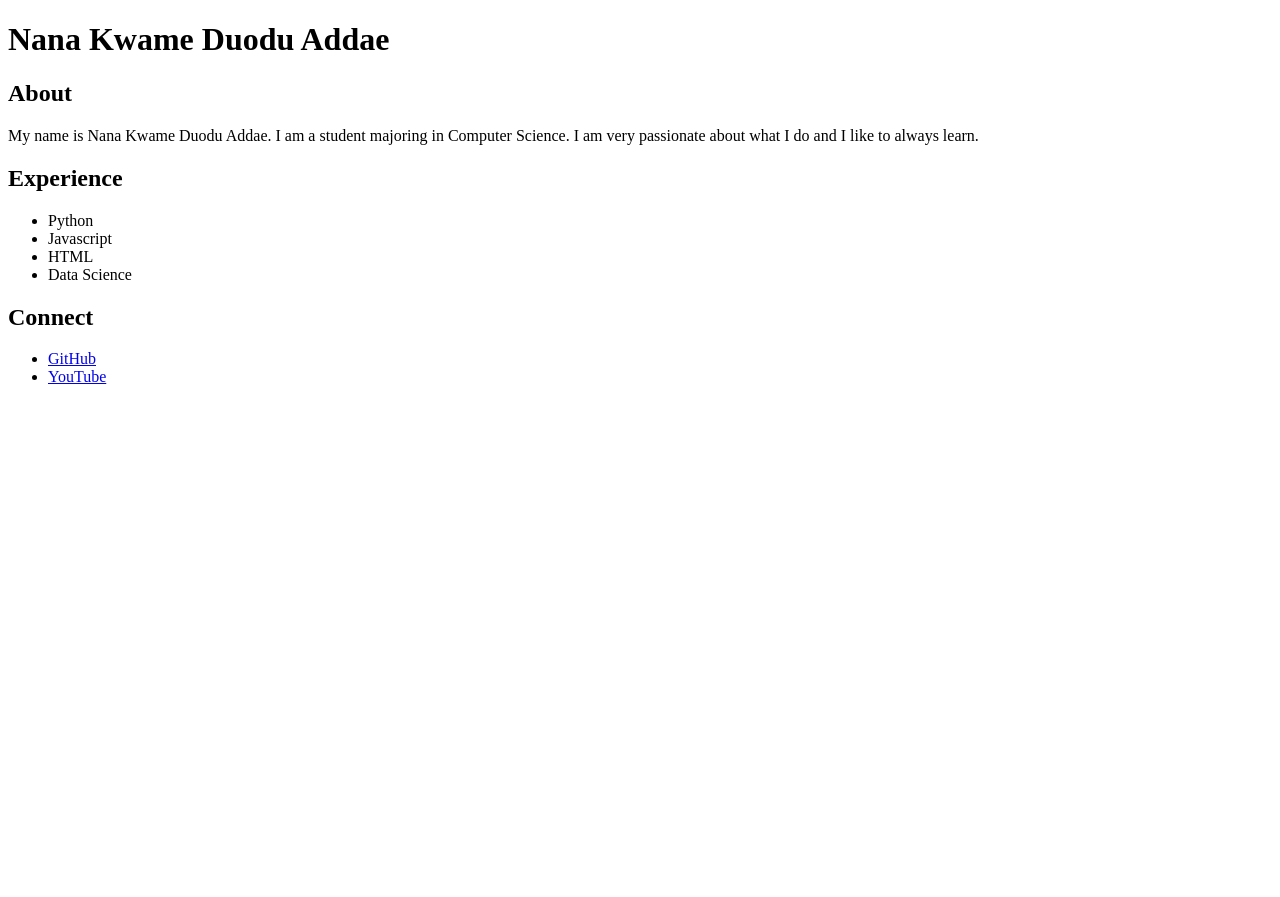
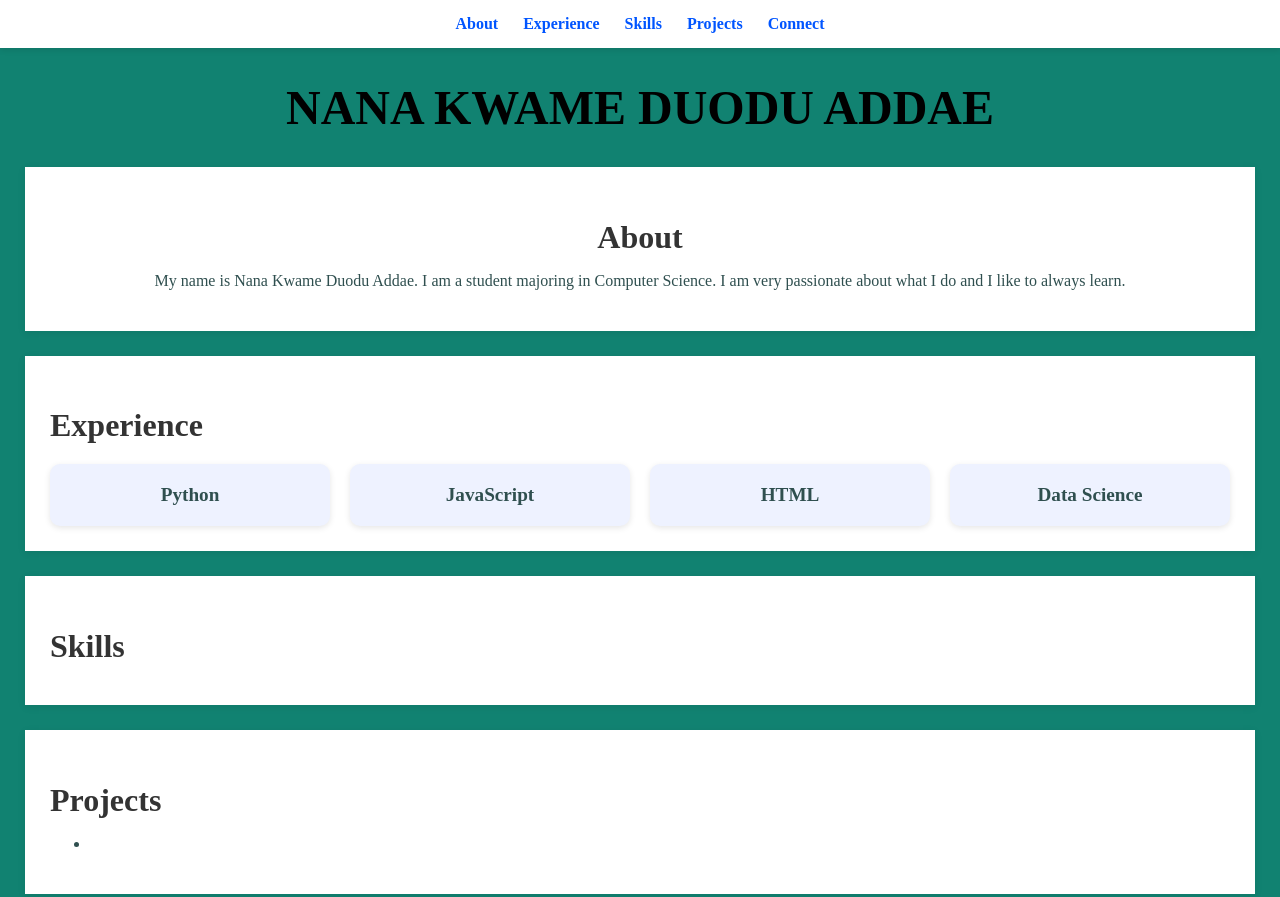
Before and after one commit to Duodu7070/nana-addae-introtoprogramming, a plain HTML site: page index.html in a window 1280 px wide. Shown: the top 897 px of the page. Before the commit the page ends 800 px from the top, so only its background shows below. Drawn offline with Linux system fonts and the light colour scheme; a web font is replaced by a local one.

Commit message:
Cascading Style Sheets added

```diff
--- /dev/null
+++ b/CSS/index.css
@@ -0,0 +1,149 @@
+/*changing backgroundcolor, default textcolor, customize the font-family by loading a font family from google fonts, adding spacing between sections*/
+@import url('https://fonts.google.com/share?selection.family=Space+Grotesk:wght@300..700');
+body {
+    background-color: #118271;
+    color:darkslategray;
+    font-family:'Space+Grotesk';
+    margin:0;
+    padding:0;
+}
+/*Styling my name at the top*/
+h1 {
+    font-size:3rem;
+    font-weight: 700;
+    text-align: center;
+    margin-top: 40;
+    color:black;
+    text-transform: uppercase;
+    letter-spacing: 3;
+}
+
+/*Section Spacing*/
+section {
+    padding: 25px;
+    margin: 25px;
+    background: white;
+    border: radius 15px;
+    box-shadow: 0 2px 8px rgba(0,0,0,0.08);
+}
+
+/*Center aligning the about section*/
+#About {
+    text-align: center;
+}
+ /*headings*/
+h2 {
+    font-size: 2rem;
+    font-weight: 700;
+    color:#333;
+    margin-bottom: 15px;
+}
+
+/*Experience list styled blocks*/
+#Experience ul {
+    padding: 0;
+}
+#Experience li {
+    list-style: none;
+    background-color:lavender;
+    padding: 15px;
+    margin: 10px 0;
+    border-radius: 8px;
+    font-weight: 500;
+    box-shadow: 0 1px 4px rgba(0,0,0,0.1);
+}
+
+/*Connect section links*/
+#Connect ul {
+    padding: 0;
+}
+#Connect li {
+    list-style: none;
+    margin: 10px 0;
+}
+#Connect a {
+    display:inline-block;
+    padding: 10px 15px;
+    background-color: #0055ff;
+    color:white;
+    text-decoration: none;
+    border-radius: 6px;
+    font-weight: 500;
+    transition: background-color 0.3s ease;
+}
+#Connect a:hover {
+    background-color: #003bb3;
+}
+#Connect img.icon {
+    width: 22px;
+    vertical-align: middle;
+    margin-right: 8px;
+}
+
+/* Making the header skicky on the page*/
+nav {
+    position:sticky;
+    top: 0;
+    background-color: #ffffff;
+    padding: 15px;
+    box-shadow: 0 2px 6px rgba(0,0,0,0.1);
+    z-index: 1000;
+}
+nav ul {
+    display: flex;
+    justify-content: center;
+    gap: 25px;
+    list-style: none;
+    padding: 0;
+    margin: 0;
+}
+nav a {
+    text-decoration: none;
+    color: #0055ff;
+    font-weight: 600;
+}
+nav a:hover {
+    color: #003bb3
+}
+
+/*flexbox layout for experience section*/
+.Experience-Container {
+    display: flex;
+    flex-wrap: wrap;
+    gap: 20px;
+    justify-content: center;
+    margin-top: 20px;
+}
+.experience-item {
+    background-color: #eef2ff;
+    padding: 20px 30px;
+    border-radius: 10px;
+    font-weight: 600;
+    font-size: 1.2rem;
+    box-shadow: 0 2px 6px rgba(0,0,0,0.1);
+    text-align: center;
+    flex: 1 1 200px;
+}
+#Connect ul {
+    display: flex;
+    gap: 20px;
+    padding: 0;
+    list-style: none;
+}
+#Connect li {
+    margin:0;
+}
+#Connect a {
+    display: flex;
+    align-items: center;
+    gap: 8px;
+    padding: 10px 15px;
+    background-color: #0055ff;
+    color: white;
+    text-decoration: none;
+    border-radius: 6px;
+    font-weight: 500;
+}
+#Connect a:hover {
+    background-color: #003bb3;
+}
--- a/index.html
+++ b/index.html
@@ -5,9 +5,19 @@
         <title>Nana Kwame Addae's Portfolio</title>
         <meta name="description" content="All about Nana Kwame Addae">
         <meta name="author" content="Nana Kwame Addae">
+        <link rel="stylesheet" href="css/index.css"
     </head>
 
     <body>
+        <nav>
+            <ul>
+                <li><a href='#About'>About</a></li>
+                <li><a href='#Experience'>Experience</a></li>
+                <li><a href='Skills'>Skills</a></li>
+                <li><a href='Projects'>Projects</a></li>
+                <li><a href='Connect'>Connect</a></li>
+            </ul>
+        </nav>
         <h1>Nana Kwame Duodu Addae</h1>
         <section id="About">
             <h2>About</h2>
@@ -17,11 +27,22 @@
         </section>
         <section id="Experience">
             <h2>Experience</h2>
+            <div class="Experience-Container">
+                <div class="experience-item">Python</div>
+                <div class="experience-item">JavaScript</div>
+                <div class="experience-item">HTML</div>
+                <div class="experience-item">Data Science</div>
+            </div>
+        </section>
+        <section id="Skills">
+            <h2>Skills</h2>
+        </section>
+         <section id="Projects">
+            <h2>Projects</h2>
             <ul>
-                <li>Python</li>
-                <li>Javascript</li>
-                <li>HTML</li>
-                <li>Data Science</li>
+                <li>
+
+                </li>
             </ul>
         </section>
         <section id="Connect">
```
